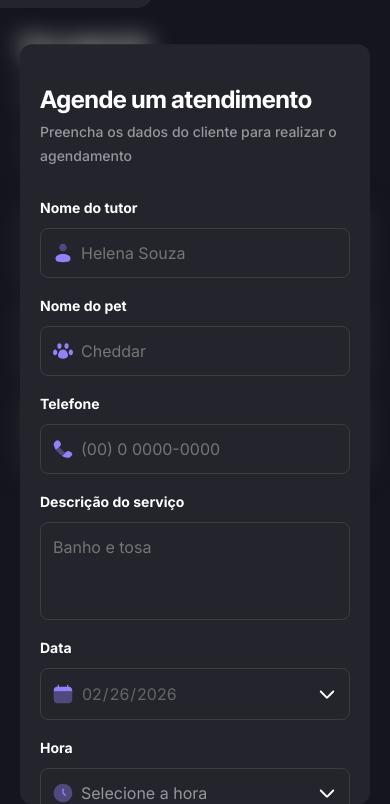
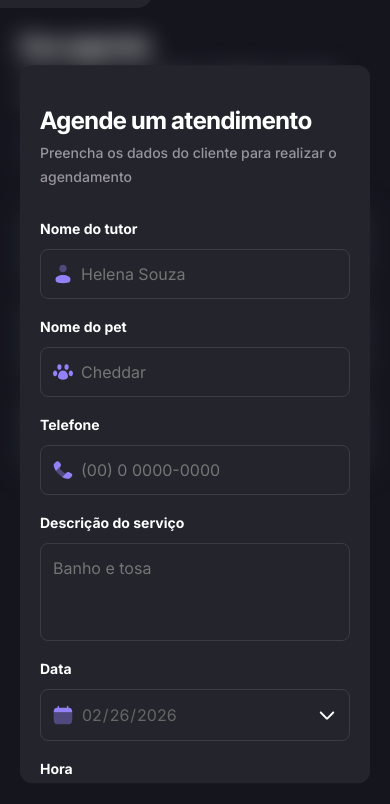
Before and after one commit to AndrePassoni/Mundo-pet, a website built with webpack: page index.html in a window 390 px wide. Both pictures are taken after a click on the button "NOVO AGENDAMENTO". Shown: the part 40-844 px from the top of the page. Built offline with nearby package versions, Linux system fonts and the light colour scheme; data requests are answered from the project's data file; files whose address does not match are found by name.

Commit message:
fixing modal height on mobile version

```diff
--- a/src/styles/modal.css
+++ b/src/styles/modal.css
@@ -13,7 +13,7 @@
     transform: translate(-50%, -50%);
     z-index: 3;
 
-    max-height: 90vh;
+    max-height: 85vh;
     overflow-y: auto;
 
     scrollbar-width: thin;
@@ -292,6 +292,7 @@
         top: 50%;
         max-width: 30rem;
         padding: 2.5rem;
+        max-height: 90vh;
         & .schedule-wrapper {
             display: flex;
             flex-direction: row;
```
